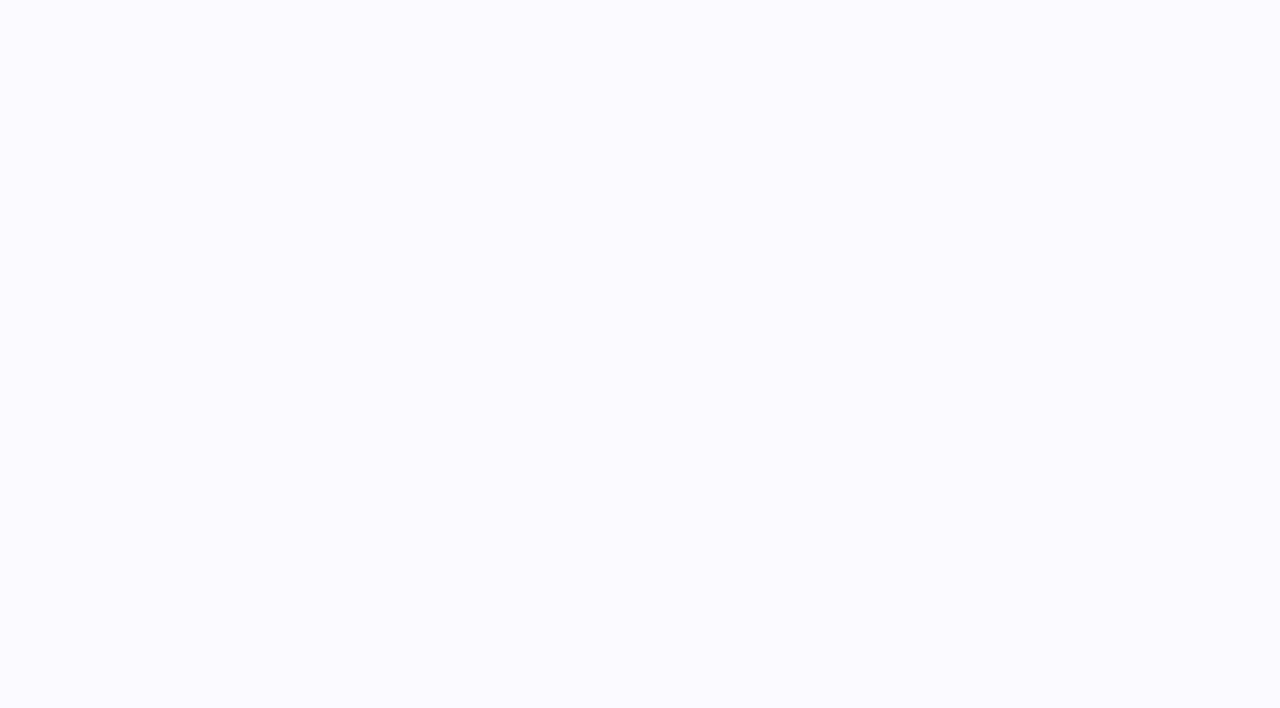
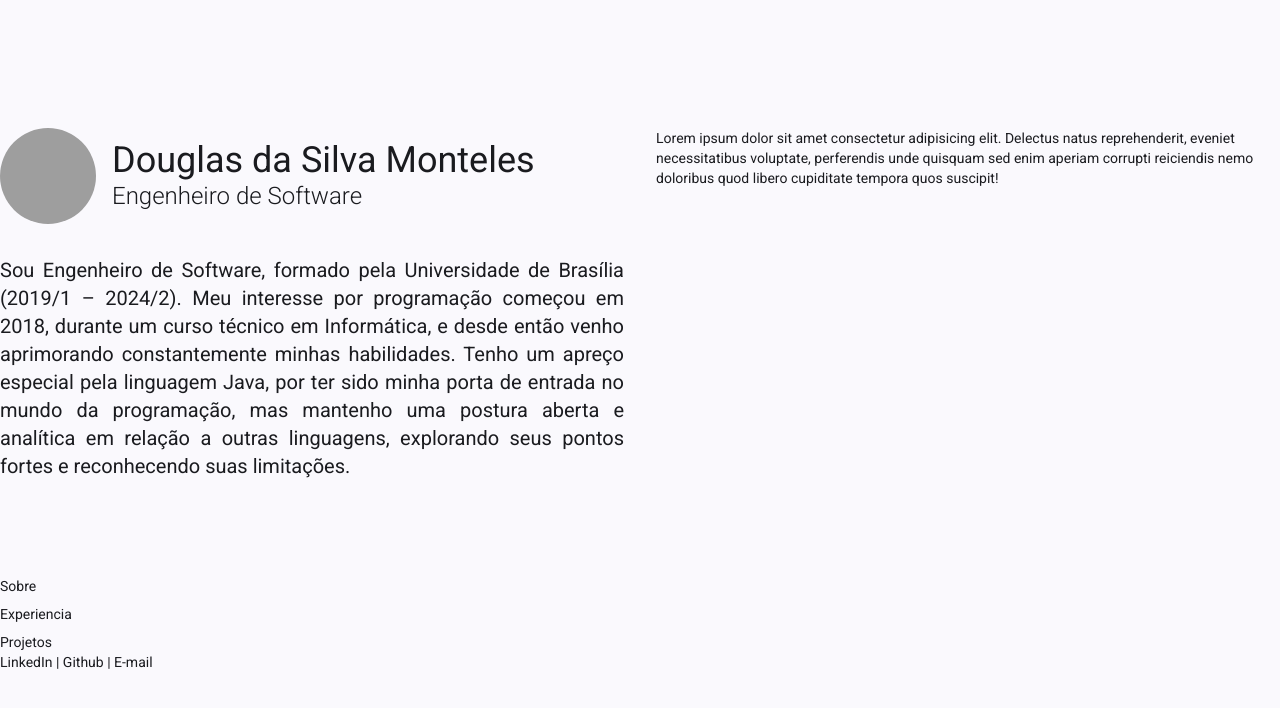
Before and after one commit to DouglasMonteles/DouglasMonteles, an Angular app in the folder portfolio/: page / in a window 1280 px wide. Shown: the top 708 px of the page. Built offline with nearby package versions, Linux system fonts and the light colour scheme; grey boxes are pictures that could not be loaded.

Commit message:
:sparkles: added portfolio structure
Change-Id: Iaf616bde60d08d720868bcf75c0208734dbcdcbf

```diff
--- a/portfolio/src/app/app.html
+++ b/portfolio/src/app/app.html
@@ -1 +1,45 @@
-<router-outlet />
+<main class="container grid grid-cols-2 gap-8 mx-auto h-screen py-32">
+  <section class="flex flex-col justify-between">
+    <div>
+      <article class="flex flex-col gap-8">
+        <div class="flex flex-row items-center gap-4 h-full">
+          <img
+            src="https://github.com/DouglasMonteles.png"
+            alt="Foto de perfil"
+            class="w-24 h-24 rounded-full"
+          >
+          <div>
+            <h1 class="text-4xl">Douglas da Silva Monteles</h1>
+            <h2 class="font-light text-2xl">Engenheiro de Software</h2>
+          </div>
+        </div>
+
+        <p class="text-xl text-justify font-normal">
+          Sou Engenheiro de Software, formado pela Universidade de Brasília (2019/1 – 2024/2).
+          Meu interesse por programação começou em 2018, durante um curso técnico em Informática,
+          e desde então venho aprimorando constantemente minhas habilidades. Tenho um apreço especial
+          pela linguagem Java, por ter sido minha porta de entrada no mundo da programação, mas
+          mantenho uma postura aberta e analítica em relação a outras linguagens, explorando seus
+          pontos fortes e reconhecendo suas limitações.
+        </p>
+      </article>
+
+      <nav class="flex flex-col gap-2 mt-24">
+        <a href="#">Sobre</a>
+        <a href="#">Experiencia</a>
+        <a href="#">Projetos</a>
+      </nav>
+    </div>
+
+    <footer class="text-left">
+      LinkedIn | Github | E-mail
+    </footer>
+  </section>
+
+  <aside>
+    <p>Lorem ipsum dolor sit amet consectetur adipisicing elit. Delectus natus reprehenderit, eveniet necessitatibus
+      voluptate, perferendis unde quisquam sed enim aperiam corrupti reiciendis nemo doloribus quod libero cupiditate
+      tempora quos suscipit!</p>
+    <router-outlet />
+  </aside>
+</main>
--- a/portfolio/src/index.html
+++ b/portfolio/src/index.html
@@ -1,5 +1,5 @@
 <!doctype html>
-<html lang="en">
+<html lang="pt-BR">
 <head>
   <meta charset="utf-8">
   <title>Portfolio</title>
```
